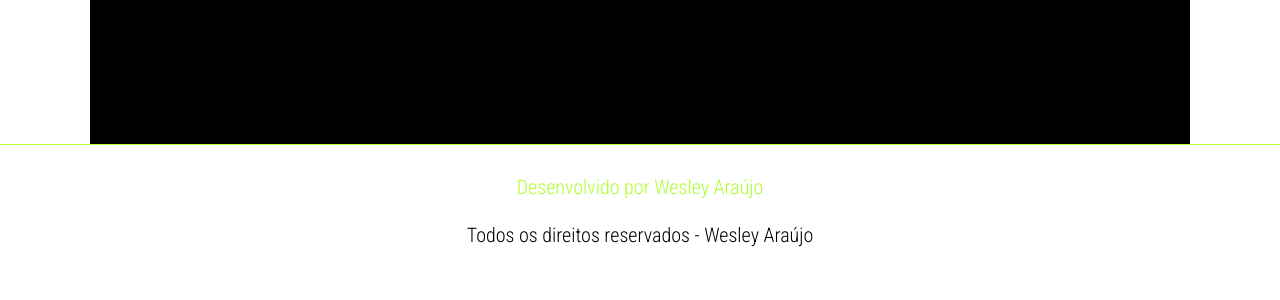
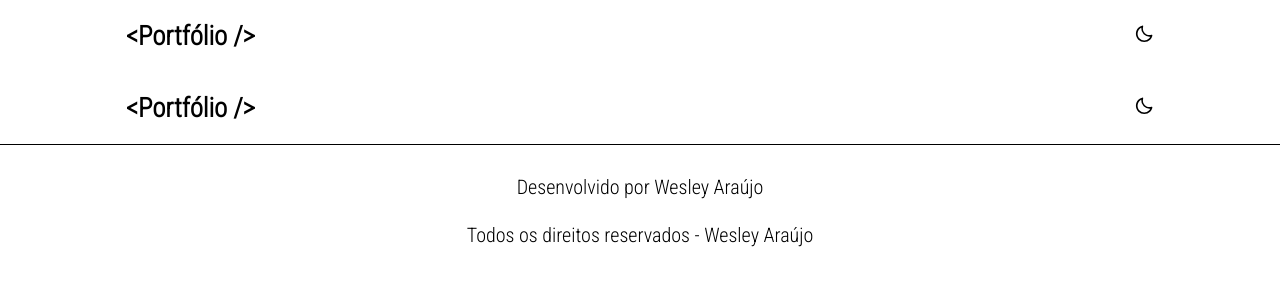
Before and after one commit to wesleyara/portfolio, a Next.js app: page /blog in a window 1280 px wide. Shown: the top 300 px of the page. Built offline with nearby package versions, Linux system fonts and the light colour scheme.

Commit message:
refactor: Alterando cores

```diff
--- a/src/components/About/style.ts
+++ b/src/components/About/style.ts
@@ -17,6 +17,11 @@ export const Container = styled.section`
       margin-top: 20px;
       flex: 1.5;
       min-width: 300px;
+
+      a {
+        text-decoration: underline;
+        color: ${(props) => props.theme.colors.text};
+      }
     }
 
     .descriptionImage {
--- a/src/layout/Footer/style.ts
+++ b/src/layout/Footer/style.ts
@@ -3,7 +3,7 @@ import styled from "styled-components";
 export const Container = styled.footer`
   text-align: center;
   padding: 30px 1rem;
-  border-top: 1px solid greenyellow;
+  border-top: 1px solid ${(props) => props.theme.colors.text};
 
   .reserv {
     font-size: 20px;
@@ -11,10 +11,11 @@ export const Container = styled.footer`
 
   .copyright {
     font-size: 20px;
+    color: ${(props) => props.theme.colors.text};
   }
 
   .copyright:hover {
     text-decoration: underline;
-    color: white;
+    color: ${(props) => props.theme.colors.text};
   }
 `;
--- a/src/layout/Header/style.ts
+++ b/src/layout/Header/style.ts
@@ -1,7 +1,7 @@
 import styled from "styled-components";
 
 export const Container = styled.header`
-  background-color: black;
+  background-color: ${(props) => props.theme.colors.background};
   display: flex;
   justify-content: space-between;
   max-width: 1100px;
@@ -16,7 +16,6 @@ export const Container = styled.header`
   h2 {
     padding: 20px;
     font-size: 20pt;
-    transition: 0.3s ease-in-out;
   }
 
   ul {
@@ -26,12 +25,20 @@ export const Container = styled.header`
       padding: 20px;
       font-size: 15pt;
       cursor: pointer;
-      transition: 0.3s ease-in-out;
+      transition: 0.2s ease-in-out;
 
       &:hover {
-        background-color: greenyellow;
-        color: black;
-        transform: scale(1.1);
+        background-color: ${(props) => props.theme.colors.text};
+        color: ${(props) => props.theme.colors.background};
+      }
+    }
+
+    .theme {
+      transition: 0ms;
+
+      &:hover {
+        background-color: ${(props) => props.theme.colors.background};
+        color: ${(props) => props.theme.colors.text};
       }
     }
   }
@@ -47,8 +54,8 @@ export const Container = styled.header`
       display: flex;
       align-items: center;
       justify-content: center;
-      background-color: black;
-      color: greenyellow;
+      background-color: ${(props) => props.theme.colors.background};
+      color: ${(props) => props.theme.colors.text};
       border: none;
       cursor: pointer;
       padding: 5px;
@@ -64,18 +71,19 @@ export const Container = styled.header`
       right: 0px;
       height: 0px;
       z-index: 999;
-      transition: 1s;
       visibility: hidden;
       overflow: hidden;
+      background-color: ${(props) => props.theme.colors.background};
+      color: ${(props) => props.theme.colors.text};
 
       li {
         padding: 15px 2rem;
+        transition: 0ms;
       }
     }
 
     nav.active ul {
       height: calc(100vh - 80px);
-      background: black;
       visibility: visible;
       overflow: auto;
     }
```
Also changed, not shown: src/components/Contacts/style.ts (+2 -11 lines), src/components/HardSkills/styles.ts (+7 -16 lines), src/components/HomePage/style.ts (+7 -17 lines), src/components/ProjectsBox/style.ts (+6 -7 lines).
